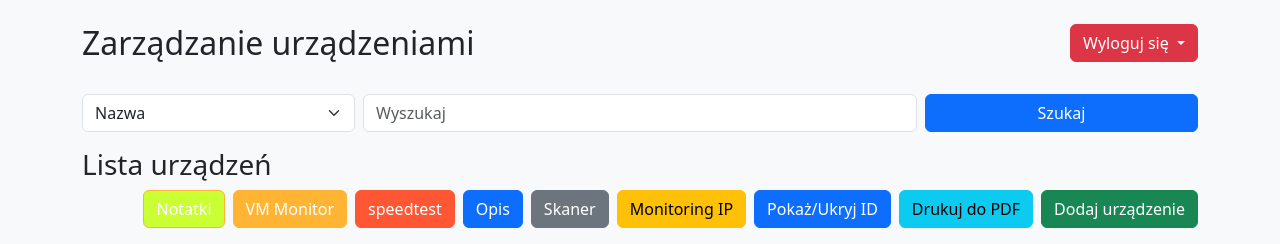
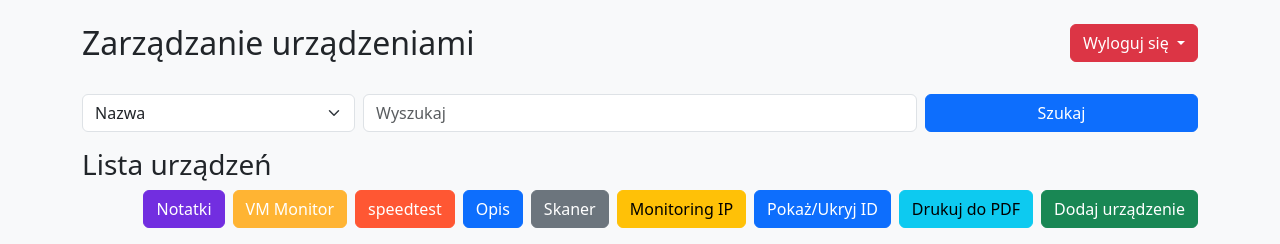
Before and after one commit to Smartlewek/DocApp, a PHP site: page /testowa.php in a window 1280 px wide. Shown: the top 244 px of the page. Run offline with PHP 8.4, Linux system fonts and the light colour scheme; the visitor is signed in with stand-in values (Sample User, id 1); data that the repository does not hold is empty.

Commit message:
Update testowa.php

```diff
--- a/testowa.php
+++ b/testowa.php
@@ -97,8 +97,8 @@ $appVersion = "1.2 beta";
 }
 
 .btn-custom3 {
-    background-color: #c9ff33; /* Tw  j w ^basny kolor */
-    border-color: #ffb433;    /* Dopasowanie koloru obramowania */
+    background-color: #722ee0; /* Tw  j w ^basny kolor */
+    border-color: #722ee0;    /* Dopasowanie koloru obramowania */
     color: #fff;              /* Kolor tekstu */
 }
 
```
